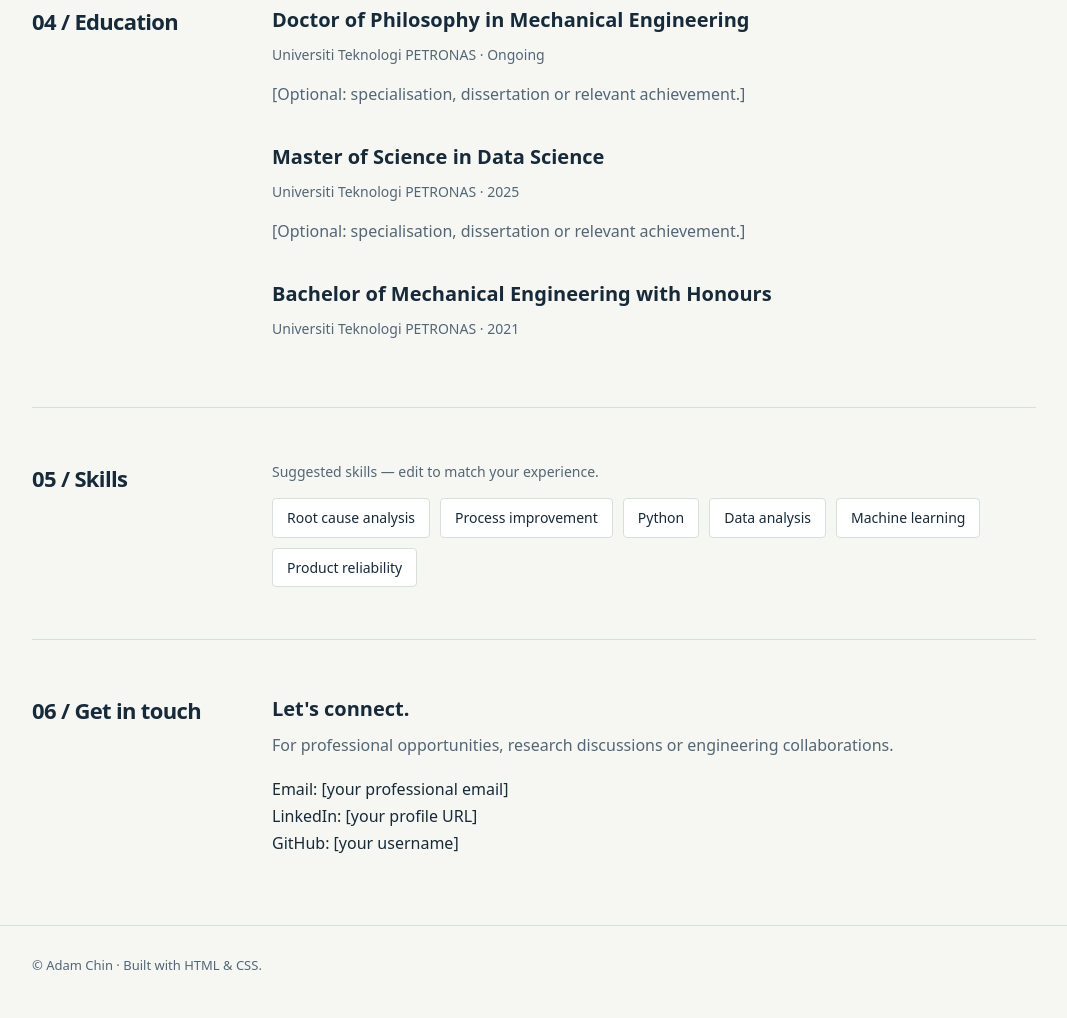
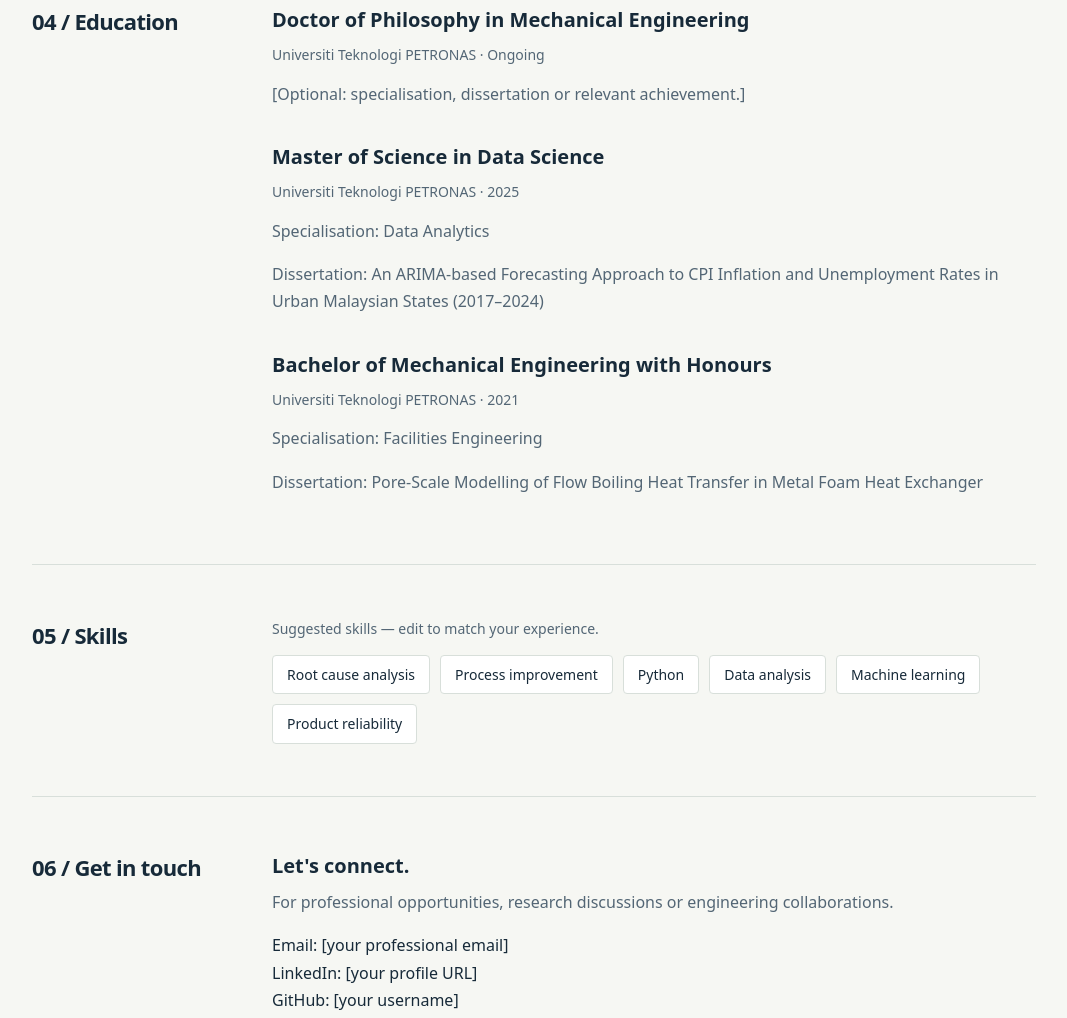
Before and after one commit to adamrchin/adamrchin.github.io, a plain HTML site: page index.html in a window 1280 px wide. Shown: the part 1831-2849 px from the top of the page, without its empty margins (106-1173 px from the left). Drawn offline with Linux system fonts and the light colour scheme.

Commit message:
Update index.html
Update education

```diff
--- a/index.html
+++ b/index.html
@@ -54,8 +54,8 @@
       <h2>04 / Education</h2>
       <div>
         <article><h3>Doctor of Philosophy in Mechanical Engineering</h3><p class="meta">Universiti Teknologi PETRONAS · Ongoing</p><p class="muted">[Optional: specialisation, dissertation or relevant achievement.]</p></article>
-        <article><h3>Master of Science in Data Science</h3><p class="meta">Universiti Teknologi PETRONAS · 2025</p><p class="muted">[Optional: specialisation, dissertation or relevant achievement.]</p></article>
-        <article><h3>Bachelor of Mechanical Engineering with Honours</h3><p class="meta">Universiti Teknologi PETRONAS · 2021</p></article>
+        <article><h3>Master of Science in Data Science</h3><p class="meta">Universiti Teknologi PETRONAS · 2025</p><p class="muted">Specialisation: Data Analytics</p><p class="muted">Dissertation: An ARIMA-based Forecasting Approach to CPI Inflation and Unemployment Rates in Urban Malaysian States (2017–2024)</p></article>
+        <article><h3>Bachelor of Mechanical Engineering with Honours</h3><p class="meta">Universiti Teknologi PETRONAS · 2021</p><p class="muted">Specialisation: Facilities Engineering</p><p class="muted">Dissertation: Pore-Scale Modelling of Flow Boiling Heat Transfer in Metal Foam Heat Exchanger</p></article>
       </div>
     </section>
     <section id="skills" class="section">
```
